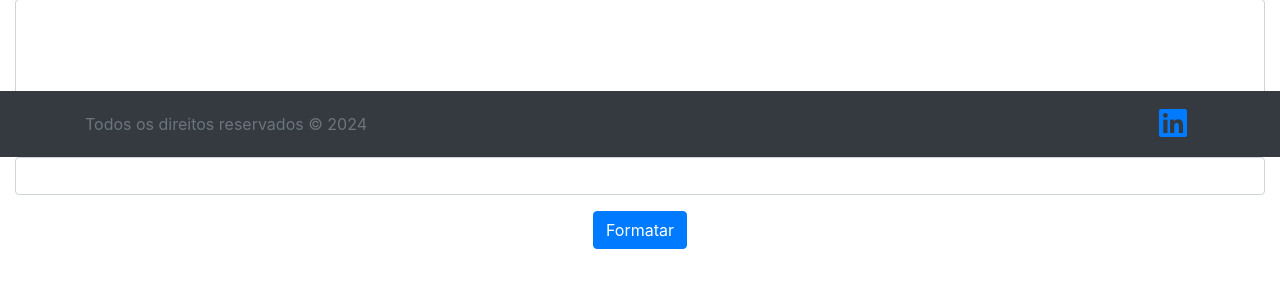
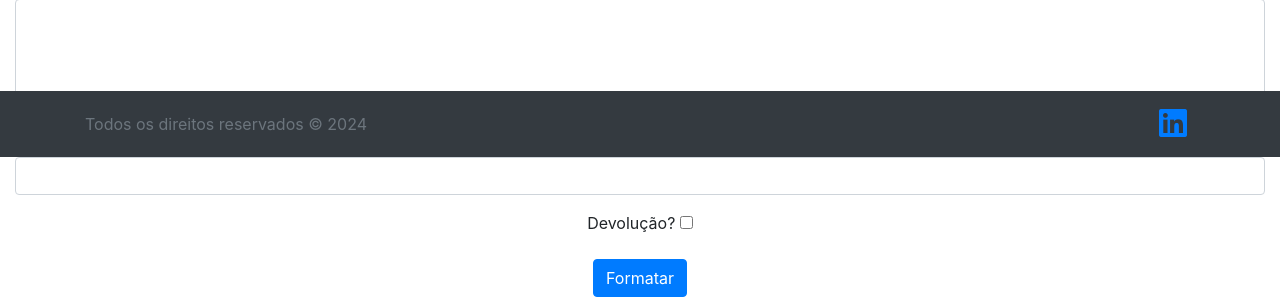
Before and after one commit to tiagolch/tools, a Django app: page /format_json/ in a window 1280 px wide. Shown: the part 643-940 px from the top of the page. Before the commit the page ends 892 px from the top, so only its background shows below. Run offline with Django 3.2, Linux system fonts and the light colour scheme; some libraries are stand-ins or nearby versions.

Commit message:
Create checkbox devolucao.

```diff
--- a/main/views.py
+++ b/main/views.py
@@ -233,6 +233,9 @@ def format_json(request):
         response = request.POST.get('RESPONSE', '')
         persistencia = request.POST.get('PERSISTENCIA', '')
         nome_arquivo = request.POST.get('nome_arquivo')
+        devolucao = request.POST.get('devolucao')
+
+        nome_arquivo = nome_arquivo + '_devolucao' if devolucao else nome_arquivo + '_normal'
 
         nome_api = nome_arquivo + '_api.json'
         nome_payload = nome_arquivo + '_payload.json'
--- a/templates/main/format_json.html
+++ b/templates/main/format_json.html
@@ -26,6 +26,10 @@
             <label for="nome_arquivo">Nome do Arquivo:</label>
             <input type="text" class="form-control" name="nome_arquivo" required>
         </div>
+        <div class="form-group">
+            <label for="devolucao">Devolução?</label>
+            <input type="checkbox" name="devolucao">
+        </div>
         <button type="submit" class="btn btn-primary">Formatar</button>
     </form>
 </div>
```
Also changed, not shown: README.md, image.png (added).
